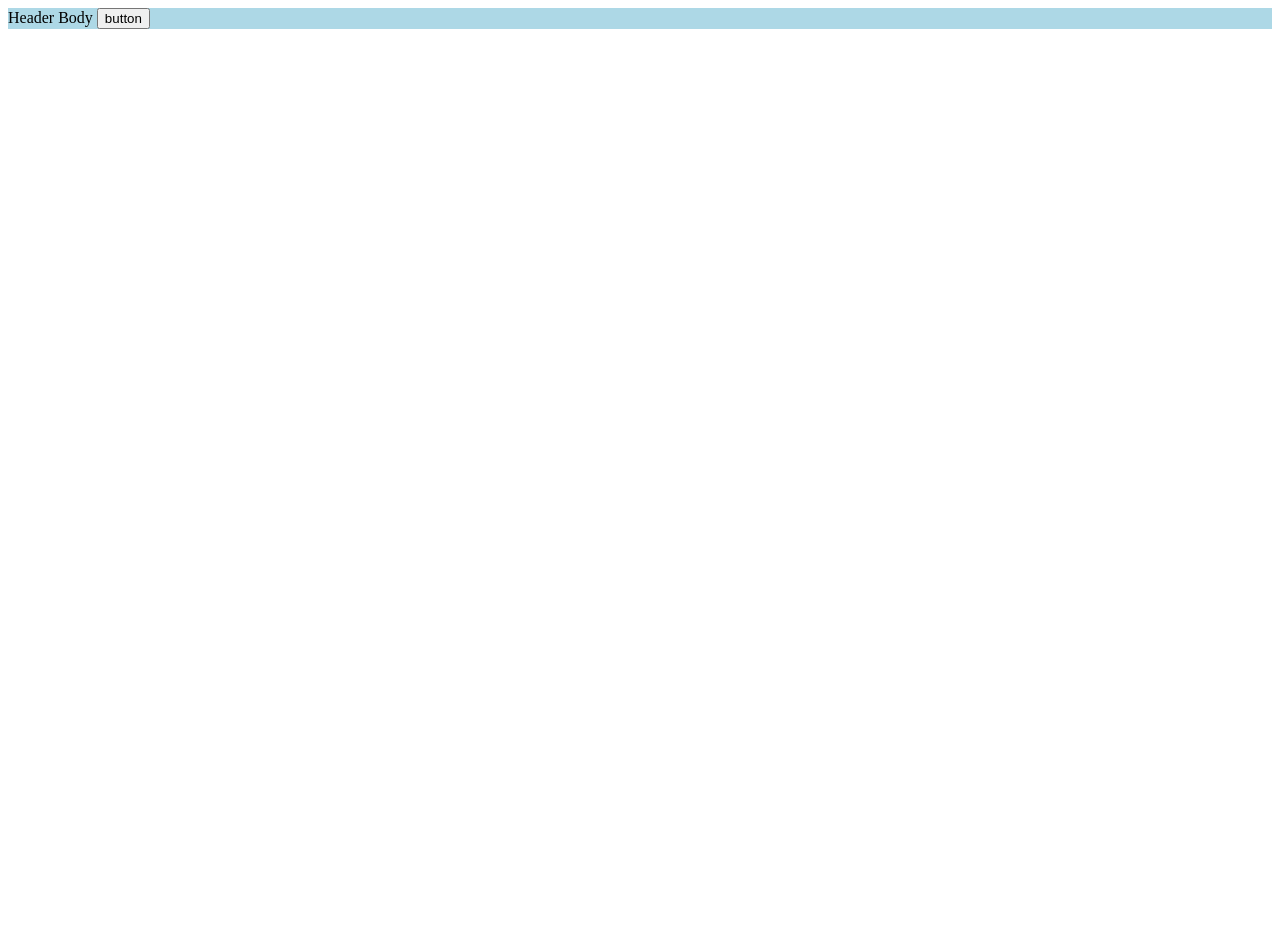
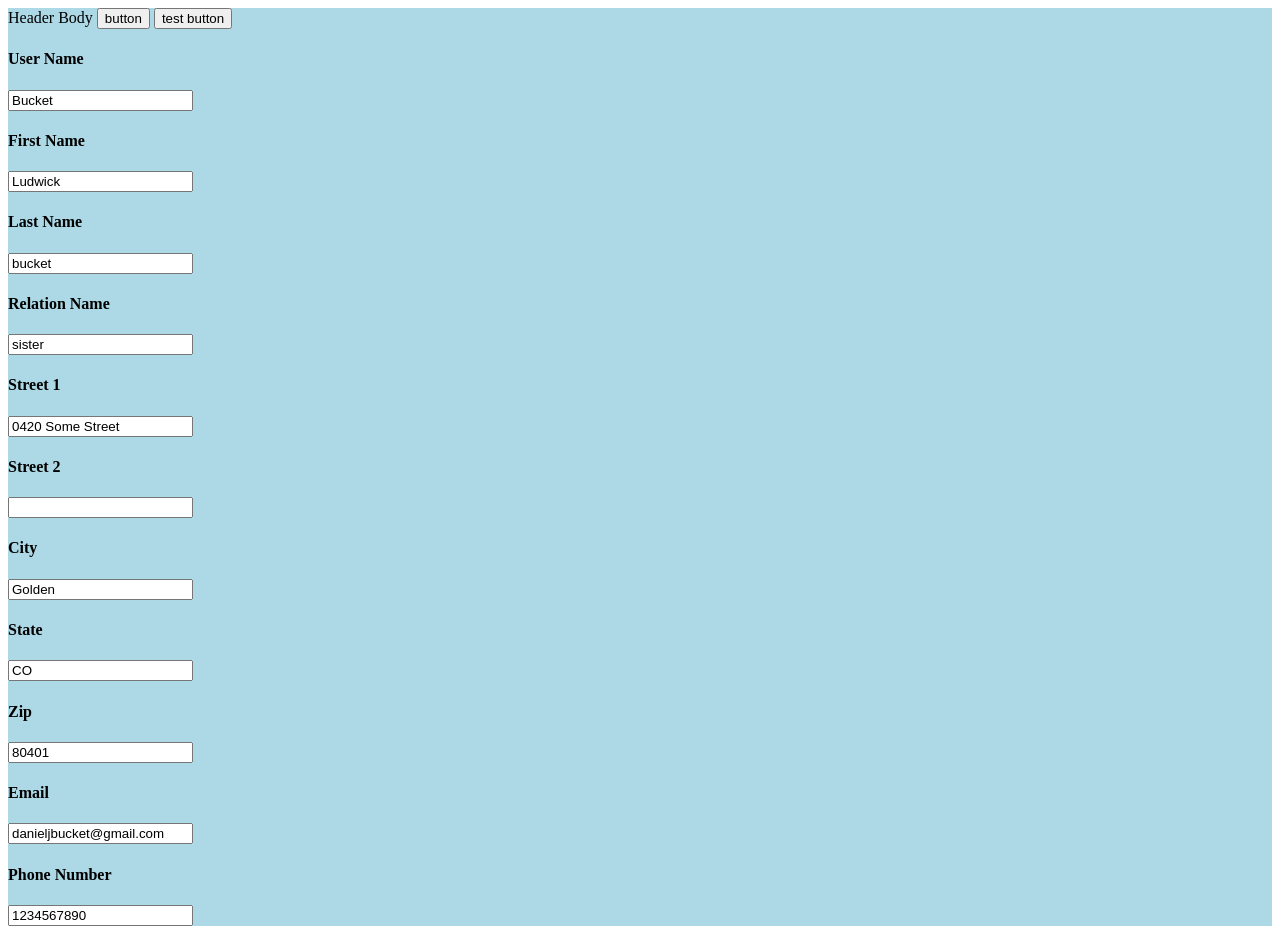
Before and after one commit to danielbucket/adventureBuilder, a website: page public/index.html in a window 1280 px wide. Before the commit the page ends 800 px from the top, so only its background shows below. Drawn offline with Linux system fonts and the light colour scheme; no server answers.

Commit message:
building primary_contact_data input

```diff
--- a/public/index.html
+++ b/public/index.html
@@ -9,6 +9,56 @@
 	<header class="headerBody">
 		Header Body
 		<button id="button">button</button>
+		<button id="test_button">test button</button>
+
+		<div id="data_entry_field" class="entryFieldContainer">
+			<h4>User Name</h4>
+			<input type="text"	id="user_name" class="userName"
+										value="Bucket">
+
+			<h4>First Name</h4>
+			<input type="text" id="first_name" class="firstName"
+										value="Ludwick">
+
+			<h4>Last Name</h4>
+			<input type="text" id="last_name" class="lastName"
+										value="bucket">
+
+			<h4>Relation Name</h4>
+			<input type="text" id="_relation" class="relation"
+										value="sister">
+
+			<h4>Street 1</h4>
+			<input type="text" id="street_1" class="street1"
+										value="0420 Some Street">
+
+			<h4>Street 2</h4>
+			<input type="text" id="street_2" class="street2"
+										value="">
+
+			<h4>City</h4>
+			<input type="text" id="_city" class="city"
+										value="Golden">
+
+			<h4>State</h4>
+			<input type="text" id="_state" class="state"
+										value="CO">
+
+			<h4>Zip</h4>
+			<input type="text" id="_zip" class="zip"
+										value="80401">
+
+			<h4>Email</h4>
+			<input type="text" id="_email" class="email"
+										value="danieljbucket@gmail.com">
+
+			<h4>Phone Number</h4>
+			<input type="text" id="phone_number" class="phoneNumber"
+										value="1234567890">
+		</div>
+
+
+		<div id="updatedDataDisplay"></div>
 	</header>
 
 	<script type="text/javascript" src="jquery-3.2.1.min.js"></script>
--- a/public/scripts.js
+++ b/public/scripts.js
@@ -6,13 +6,61 @@ const getShit = () => {
 		console.log(data)
 	})
 	.catch(err => console.log(err))
+};
+
+const dataEntry = data => {
+	console.log(data)
+
+	// Object.keys(data).map(table => {
+	// 	return ($'updatedDataDisplay').append(
+	// 		`
+	// 		<div id={${ table.db }_ID_${ table.id }} class="data_container">
+
+	// 		<div>
+	// 		`
+	// 	)
+	// })
 }
+
+
+
+
+
 
 $('#button').on('click', () => {
 	getShit()
-})
+});
+
+$('#test_button').on('click', () => {
+
+	const entryData = {
+			userName: $('#user_name').val(),
+			first_name: $('#first_name').val(),
+			last_name: $('#last_name').val(),
+			relation: $('#_relation').val(),
+			street_1: $('#street_1').val(),
+			street_2: $('#street_2').val(),
+			city: $('#_city').val(),
+			state: $('#_state').val(),
+			zip: $('#_zip').val(),
+			email: $('#email').val(),
+			phone_number: $('#phone_number').val()
+		}
+	console.log( entryData )
+
+	fetch('/postToPrimaryContactData', {
+		method: 'POST',
+		body: JSON.stringify(entryData),
+		header: "Content-Type": "application/json"
+	})
+	.then(resp => resp.json())
+	.then(data => {
+
+	})
+
+});
 
 
 $(document).ready(() => {
 	getShit()
-})
+});
```
Also changed, not shown: server/server.js (+0 -8 lines).
